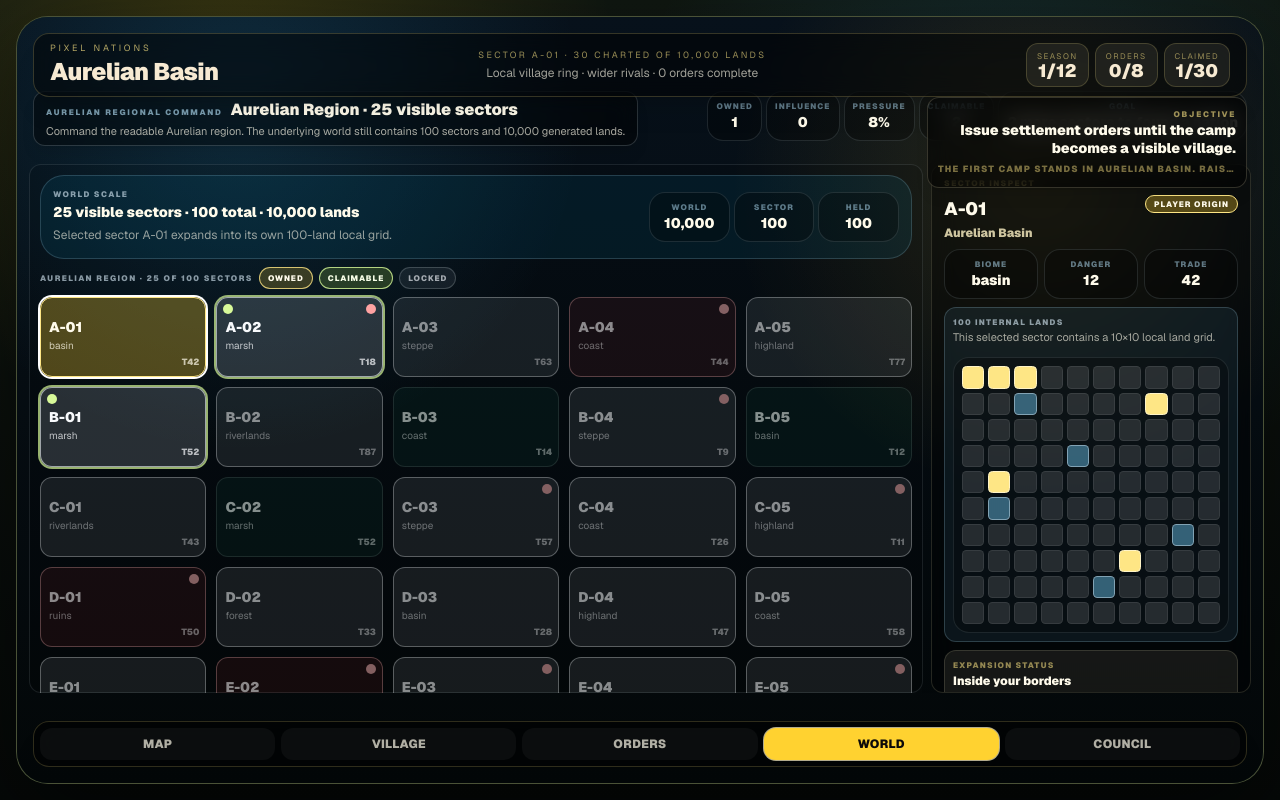
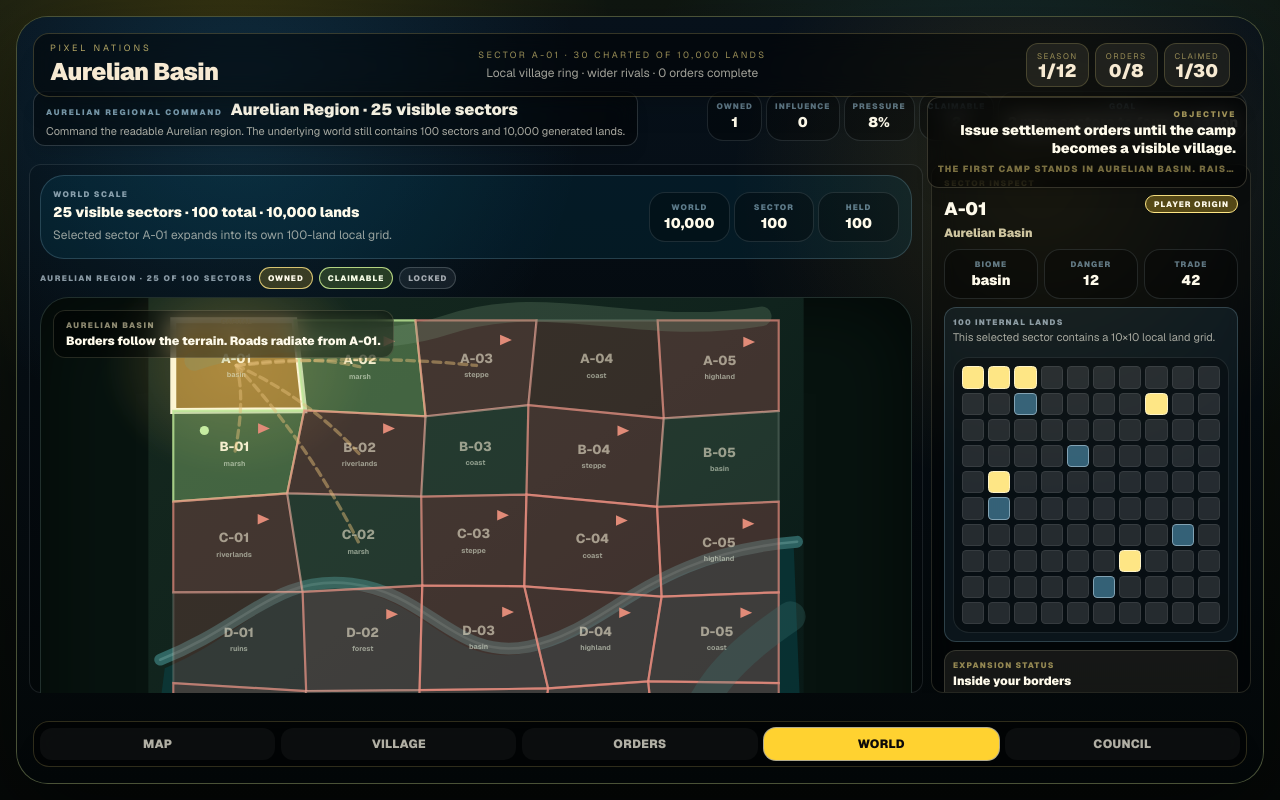
Before and after one commit to tomat60/pixel-nations, a Next.js app: page /play in a window 1280 px wide. Both pictures are taken after a click on the button "WORLD". Built offline with nearby package versions, Linux system fonts and the light colour scheme.

Commit message:
feat(world): replace regional grid with terrain-first basin

```diff
--- a/app/play/world/WorldMapScene.tsx
+++ b/app/play/world/WorldMapScene.tsx
@@ -32,6 +32,7 @@ import {
 } from "../lib/play-state";
 import { LANDS_PER_SECTOR, SECTOR_COUNT, WORLD_LANDS } from "../lib/world-engine";
 import { buildWorldMapModel, getSectorLandSamples, type SectorKind, type WorldMapSector } from "./world-map-selectors";
+import { WorldTerrainRegion } from "./WorldTerrainRegion";
 
 type SectorControl = "owned" | "claimable" | "locked";
 type InstitutionWorldSignal = { label: string; district: string; mapEffect: string };
@@ -156,7 +157,7 @@ export function WorldMapScene({ state, dispatch }: { state: PlayState; dispatch:
       data-world-lands={WORLD_LANDS}
       data-sector-count={SECTOR_COUNT}
       data-visible-sector-count={regionalSectors.length}
-      data-regional-map="5x5"
+      data-regional-map="terrain-first"
       data-lands-per-sector={LANDS_PER_SECTOR}
       className="absolute inset-0 overflow-hidden bg-[radial-gradient(circle_at_18%_12%,rgba(56,189,248,.16),transparent_28%),radial-gradient(circle_at_82%_22%,rgba(251,191,36,.14),transparent_26%),linear-gradient(180deg,#07111b_0%,#030708_100%)]"
     >
@@ -208,7 +209,7 @@ export function WorldMapScene({ state, dispatch }: { state: PlayState; dispatch:
         <div className="shrink-0 rounded-xl border border-sky-100/10 bg-black/12 p-2 md:p-2.5 lg:min-h-0">
           <WorldScaleProof ownedSectorIds={ownedSectorIds} selected={selected} visibleCount={regionalSectors.length} />
           <div className="mb-2 flex flex-wrap items-center gap-1.5"><p className="text-[8px] font-black uppercase tracking-[0.18em] text-sky-100/60">Aurelian region · 25 of 100 sectors</p><Legend label="Owned" tone="border-amber-200/80 bg-amber-300/20 text-amber-50" /><Legend label="Claimable" tone="border-lime-200/80 bg-lime-300/18 text-lime-50" /><Legend label="Locked" tone="border-slate-200/20 bg-slate-300/8 text-slate-100/65" />{nationFounded ? <Legend label="Nation" tone="border-emerald-200/80 bg-emerald-300/18 text-emerald-50" /> : null}{empireDeclaration ? <Legend label="Empire" tone="border-amber-200/80 bg-amber-300/20 text-amber-50" /> : null}{rivalResponseDecision ? <Legend label="Rival" tone="border-red-200/80 bg-red-300/18 text-red-50" /> : null}{conflictEscalationDecision ? <Legend label="Escalation" tone="border-orange-200/80 bg-orange-300/18 text-orange-50" /> : null}{obsidianPressure !== "none" ? <Legend label="Obsidian" tone="border-red-100/80 bg-red-400/20 text-red-50" /> : null}</div>
-          <div className="grid h-[400px] grid-cols-5 grid-rows-5 gap-2 sm:h-[520px] md:h-[620px] md:gap-2.5 lg:h-[calc(100%-4.6rem)] lg:min-h-[440px]">{regionalSectors.map((sector) => <SectorTile key={sector.id} sector={sector} control={getSectorControl(sector.id, ownedSectorIds, claimableSectorIds)} selected={sector.index === selected.index} nationFounded={nationFounded} institutionCount={institutionCount} objectiveTarget={sector.id === frontierTargetSectorId} objectiveComplete={frontierObjectiveComplete} obsidianPressure={obsidianPressure} onSelect={() => setSelectedIndex(sector.index)} canClaim={canClaimSector(state, sector.id).ok} />)}</div>
+          <WorldTerrainRegion sectors={regionalSectors} selectedSectorId={selected.id} ownedSectorIds={ownedSectorIds} claimableSectorIds={claimableSectorIds} canClaimSectorIds={regionalSectors.filter((sector) => canClaimSector(state, sector.id).ok).map((sector) => sector.id)} nationFounded={nationFounded} institutionCount={institutionCount} frontierTargetSectorId={frontierTargetSectorId} frontierObjectiveComplete={frontierObjectiveComplete} obsidianPressure={obsidianPressure} onSelect={(sector) => setSelectedIndex(sector.index)} />
         </div>
         <aside data-qa="world-sector-inspect" data-sector-control={selectedControl} className="shrink-0 rounded-xl border border-amber-100/14 bg-black/40 p-2.5 shadow-lg backdrop-blur-md md:p-3 lg:min-h-0 lg:overflow-auto">
           <p className="text-[8px] font-black uppercase tracking-[0.18em] text-amber-200/60">Sector inspect</p><div className="mt-1.5 flex items-start justify-between gap-2"><div><h3 className="text-lg font-black text-amber-50">{selected.id}</h3><p className="mt-0.5 text-xs font-black text-amber-100/80">{selected.name}</p></div><span className={`rounded-full border px-2 py-0.5 text-[8px] font-black uppercase tracking-[0.12em] ${kindClasses[selected.kind]}`}>{kindLabels[selected.kind]}</span></div>
--- /dev/null
+++ b/app/play/world/WorldTerrainRegion.tsx
@@ -0,0 +1,140 @@
+"use client";
+
+import type { WorldMapSector } from "./world-map-selectors";
+
+type SectorControl = "owned" | "claimable" | "locked";
+type Pressure = "none" | "active" | "contained";
+
+const WIDTH = 1000;
+const HEIGHT = 760;
+const PAD_X = 38;
+const PAD_Y = 34;
+const CELL_W = (WIDTH - PAD_X * 2) / 5;
+const CELL_H = (HEIGHT - PAD_Y * 2) / 5;
+
+function jitter(x: number, y: number, axis: "x" | "y") {
+  if (x === 0 || x === 5 || y === 0 || y === 5) return 0;
+  const seed = Math.sin((x * 83.17 + y * 41.73) * (axis === "x" ? 1.19 : 1.73)) * 43758.5453;
+  const unit = seed - Math.floor(seed);
+  return (unit - 0.5) * (axis === "x" ? CELL_W * 0.22 : CELL_H * 0.2);
+}
+
+function vertex(x: number, y: number) {
+  return {
+    x: PAD_X + x * CELL_W + jitter(x, y, "x"),
+    y: PAD_Y + y * CELL_H + jitter(x, y, "y"),
+  };
+}
+
+function polygonFor(sector: WorldMapSector) {
+  const a = vertex(sector.x, sector.y);
+  const b = vertex(sector.x + 1, sector.y);
+  const c = vertex(sector.x + 1, sector.y + 1);
+  const d = vertex(sector.x, sector.y + 1);
+  return [a, b, c, d].map((p) => `${p.x.toFixed(1)},${p.y.toFixed(1)}`).join(" ");
+}
+
+function centerFor(sector: WorldMapSector) {
+  const a = vertex(sector.x, sector.y);
+  const b = vertex(sector.x + 1, sector.y);
+  const c = vertex(sector.x + 1, sector.y + 1);
+  const d = vertex(sector.x, sector.y + 1);
+  return { x: (a.x + b.x + c.x + d.x) / 4, y: (a.y + b.y + c.y + d.y) / 4 };
+}
+
+function fillFor(sector: WorldMapSector, control: SectorControl) {
+  if (control === "owned") return "rgba(217,165,70,.68)";
+  if (control === "claimable") return "rgba(132,184,112,.43)";
+  if (sector.kind === "rival") return "rgba(125,74,70,.46)";
+  if (sector.kind === "trade") return "rgba(56,133,145,.36)";
+  if (sector.kind === "danger") return "rgba(126,69,62,.34)";
+  return "rgba(74,101,84,.34)";
+}
+
+function strokeFor(control: SectorControl, selected: boolean, rival: boolean) {
+  if (selected) return "rgba(255,247,214,.98)";
+  if (control === "owned") return "rgba(248,205,117,.96)";
+  if (control === "claimable") return "rgba(190,231,151,.82)";
+  if (rival) return "rgba(239,145,130,.68)";
+  return "rgba(203,218,203,.20)";
+}
+
+export function WorldTerrainRegion({ sectors, selectedSectorId, ownedSectorIds, claimableSectorIds, canClaimSectorIds, nationFounded, institutionCount, frontierTargetSectorId, frontierObjectiveComplete, obsidianPressure, onSelect }: {
+  sectors: WorldMapSector[];
+  selectedSectorId: string;
+  ownedSectorIds: string[];
+  claimableSectorIds: string[];
+  canClaimSectorIds: string[];
+  nationFounded: boolean;
+  institutionCount: number;
+  frontierTargetSectorId: string | null;
+  frontierObjectiveComplete: boolean;
+  obsidianPressure: Pressure;
+  onSelect: (sector: WorldMapSector) => void;
+}) {
+  const owned = new Set(ownedSectorIds);
+  const claimable = new Set(claimableSectorIds);
+  const canClaim = new Set(canClaimSectorIds);
+  const controlFor = (id: string): SectorControl => owned.has(id) ? "owned" : claimable.has(id) ? "claimable" : "locked";
+
+  const capital = sectors.find((s) => s.id === "A-01") ?? sectors[0];
+  const capitalCenter = centerFor(capital);
+  const roadTargets = ["A-02", "B-01", "B-02", "A-03", "C-02"].map((id) => sectors.find((s) => s.id === id)).filter(Boolean) as WorldMapSector[];
+
+  return (
+    <div data-qa="world-terrain-region" className="relative h-[430px] overflow-hidden rounded-[1.8rem] border border-sky-100/12 bg-[#07130f] shadow-[inset_0_0_80px_rgba(0,0,0,.65)] sm:h-[540px] md:h-[620px] lg:h-[calc(100%-2.5rem)] lg:min-h-[500px]">
+      <svg viewBox={`0 0 ${WIDTH} ${HEIGHT}`} className="h-full w-full" preserveAspectRatio="xMidYMid meet" aria-label="Aurelian Basin terrain map">
+        <defs>
+          <linearGradient id="terrain-base" x1="0" x2="1" y1="0" y2="1"><stop offset="0" stopColor="#15281e"/><stop offset=".48" stopColor="#10231d"/><stop offset="1" stopColor="#071715"/></linearGradient>
+          <radialGradient id="capital-glow"><stop offset="0" stopColor="rgba(246,196,92,.28)"/><stop offset="1" stopColor="rgba(246,196,92,0)"/></radialGradient>
+          <filter id="soft"><feGaussianBlur stdDeviation="7"/></filter>
+        </defs>
+        <rect width={WIDTH} height={HEIGHT} fill="url(#terrain-base)" />
+        <path d="M25 565 C155 510 190 432 305 445 C425 460 462 565 575 542 C700 516 753 402 985 382 L1000 760 L0 760 Z" fill="rgba(8,73,79,.47)" />
+        <path d="M18 552 C150 500 194 422 310 436 C430 451 468 554 580 532 C705 507 760 391 990 372" fill="none" stroke="rgba(91,190,192,.58)" strokeWidth="18" strokeLinecap="round" opacity=".72" />
+        <path d="M18 552 C150 500 194 422 310 436 C430 451 468 554 580 532 C705 507 760 391 990 372" fill="none" stroke="rgba(177,229,216,.22)" strokeWidth="4" strokeLinecap="round" />
+        <ellipse cx={capitalCenter.x} cy={capitalCenter.y} rx="205" ry="170" fill="url(#capital-glow)" filter="url(#soft)" />
+
+        {sectors.map((sector) => {
+          const control = controlFor(sector.id);
+          const selected = sector.id === selectedSectorId;
+          const center = centerFor(sector);
+          const objective = sector.id === frontierTargetSectorId;
+          const obsidian = obsidianPressure !== "none" && sector.id === "A-04";
+          return (
+            <g key={sector.id} role="button" tabIndex={0}
+              data-qa="world-sector-tile" data-sector-id={sector.id} data-sector-x={sector.x} data-sector-y={sector.y}
+              data-sector-kind={sector.kind} data-sector-control={control} data-sector-can-claim={canClaim.has(sector.id) ? "true" : "false"}
+              data-sector-origin={sector.isOrigin ? "true" : "false"} data-sector-rival={sector.isRival ? "true" : "false"}
+              data-sector-trade={sector.isTradeRich ? "true" : "false"} data-sector-danger={sector.isHighDanger ? "true" : "false"}
+              data-nation-founded-owned={nationFounded && control === "owned" ? "true" : "false"}
+              data-institution-capital={institutionCount > 0 && sector.isOrigin && control === "owned" ? "true" : "false"}
+              data-frontier-objective={objective ? "true" : "false"} data-frontier-objective-complete={objective && frontierObjectiveComplete ? "true" : "false"}
+              data-obsidian-pressure={obsidian ? obsidianPressure : "none"}
+              aria-label={`Inspect sector ${sector.id} ${sector.name}`}
+              onClick={() => onSelect(sector)} onKeyDown={(e) => { if (e.key === "Enter" || e.key === " ") onSelect(sector); }}
+              className="cursor-pointer outline-none">
+              <polygon points={polygonFor(sector)} fill={fillFor(sector, control)} stroke={strokeFor(control, selected, sector.isRival)} strokeWidth={selected ? 6 : control === "owned" ? 4 : 2.2} vectorEffect="non-scaling-stroke" className="transition-[fill,stroke] duration-200 hover:brightness-125" />
+              <text x={center.x} y={center.y - 4} textAnchor="middle" fill={control === "locked" ? "rgba(241,235,211,.58)" : "rgba(255,246,215,.94)"} fontSize="20" fontWeight="800">{sector.id}</text>
+              <text x={center.x} y={center.y + 18} textAnchor="middle" fill="rgba(229,237,216,.56)" fontSize="11" fontWeight="700">{sector.biome}</text>
+              {sector.isOrigin ? <><circle cx={center.x} cy={center.y - 42} r="13" fill="#f2c56e"/><path d={`M${center.x - 4} ${center.y - 50} L${center.x + 8} ${center.y - 42} L${center.x - 4} ${center.y - 34} Z`} fill="#3d2a13"/><text x={center.x} y={center.y - 63} textAnchor="middle" fill="#ffe8a3" fontSize="11" fontWeight="900">CAPITAL</text></> : null}
+              {control === "claimable" ? <circle cx={center.x - 46} cy={center.y - 36} r="7" fill="#c6eda1" /> : null}
+              {sector.isRival ? <path d={`M${center.x + 36} ${center.y - 47} l18 8 -18 8 z`} fill="#e18b78" /> : null}
+              {objective ? <text data-qa="world-frontier-objective-marker" x={center.x + 45} y={center.y - 34} textAnchor="middle" fill={frontierObjectiveComplete ? "#b8efbe" : "#ffd08a"} fontSize="25" fontWeight="900">{frontierObjectiveComplete ? "✓" : "★"}</text> : null}
+              {institutionCount > 0 && sector.isOrigin && control === "owned" ? <text data-qa="world-institution-capital-marker" x={center.x - 50} y={center.y + 48} fill="#e5c7ff" fontSize="18" fontWeight="900">◆{institutionCount}</text> : null}
+              {obsidian ? <text data-qa="map-obsidian-pressure" data-obsidian-pressure={obsidianPressure} x={center.x + 50} y={center.y + 48} fill="#ff9f92" fontSize="22" fontWeight="900">◆</text> : null}
+            </g>
+          );
+        })}
+
+        {roadTargets.map((sector) => { const target = centerFor(sector); return <path key={sector.id} d={`M${capitalCenter.x} ${capitalCenter.y} Q${(capitalCenter.x + target.x) / 2 + 16} ${(capitalCenter.y + target.y) / 2 - 18} ${target.x} ${target.y}`} fill="none" stroke="rgba(225,188,119,.48)" strokeWidth="5" strokeLinecap="round" strokeDasharray="12 8" pointerEvents="none" />; })}
+        <path d="M70 96 C220 46 345 78 452 42 C612 -12 745 60 936 28" fill="none" stroke="rgba(124,157,126,.24)" strokeWidth="30" strokeLinecap="round" pointerEvents="none" />
+        <path d="M820 720 C822 607 900 540 980 486" fill="none" stroke="rgba(63,126,119,.26)" strokeWidth="46" strokeLinecap="round" pointerEvents="none" />
+      </svg>
+      <div className="pointer-events-none absolute left-3 top-3 rounded-xl border border-amber-100/14 bg-black/42 px-3 py-2 backdrop-blur-md">
+        <p className="text-[8px] font-black uppercase tracking-[0.18em] text-amber-100/55">Aurelian Basin</p>
+        <p className="mt-0.5 text-xs font-black text-amber-50">Borders follow the terrain. Roads radiate from A-01.</p>
+      </div>
+    </div>
+  );
+}
```
